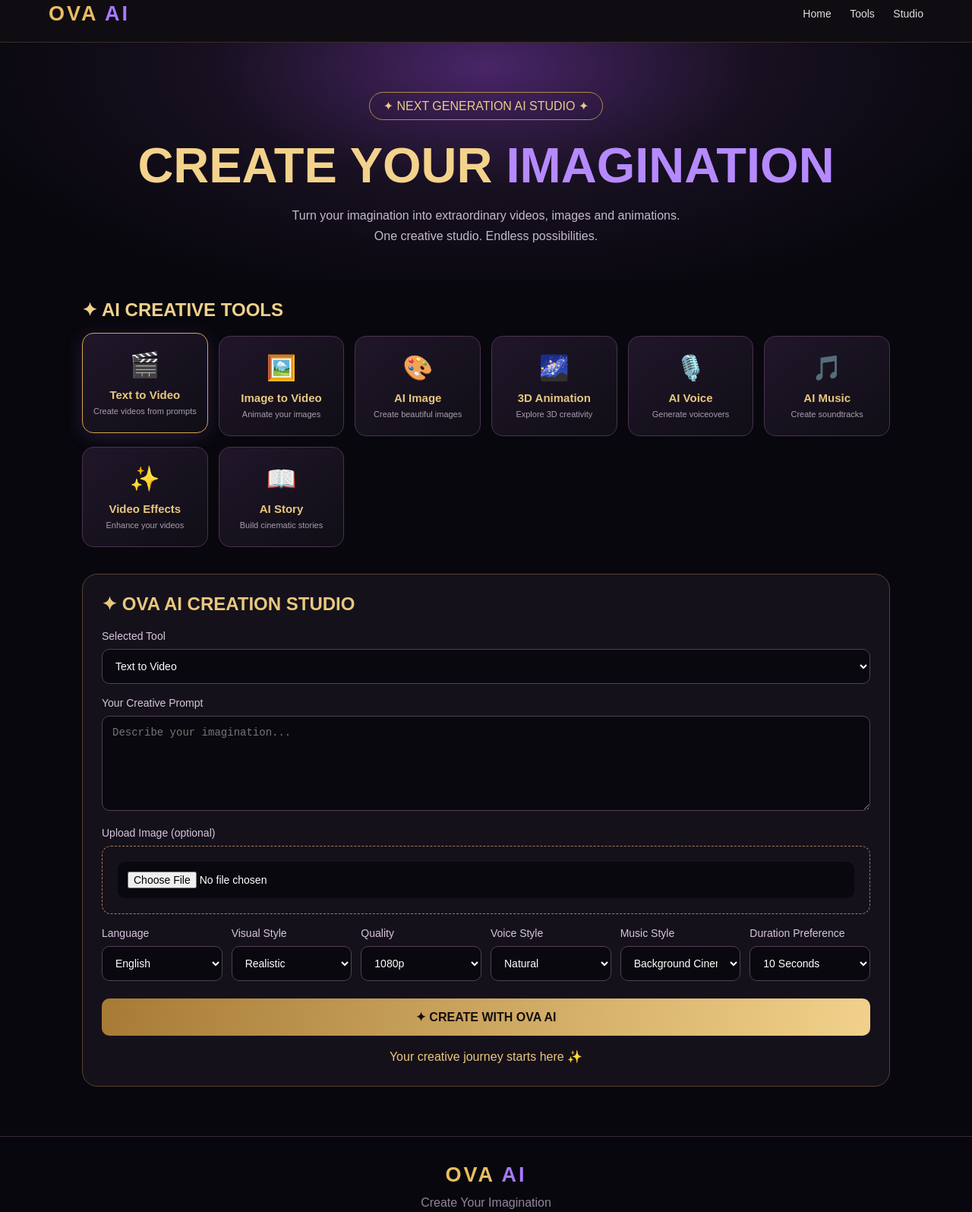
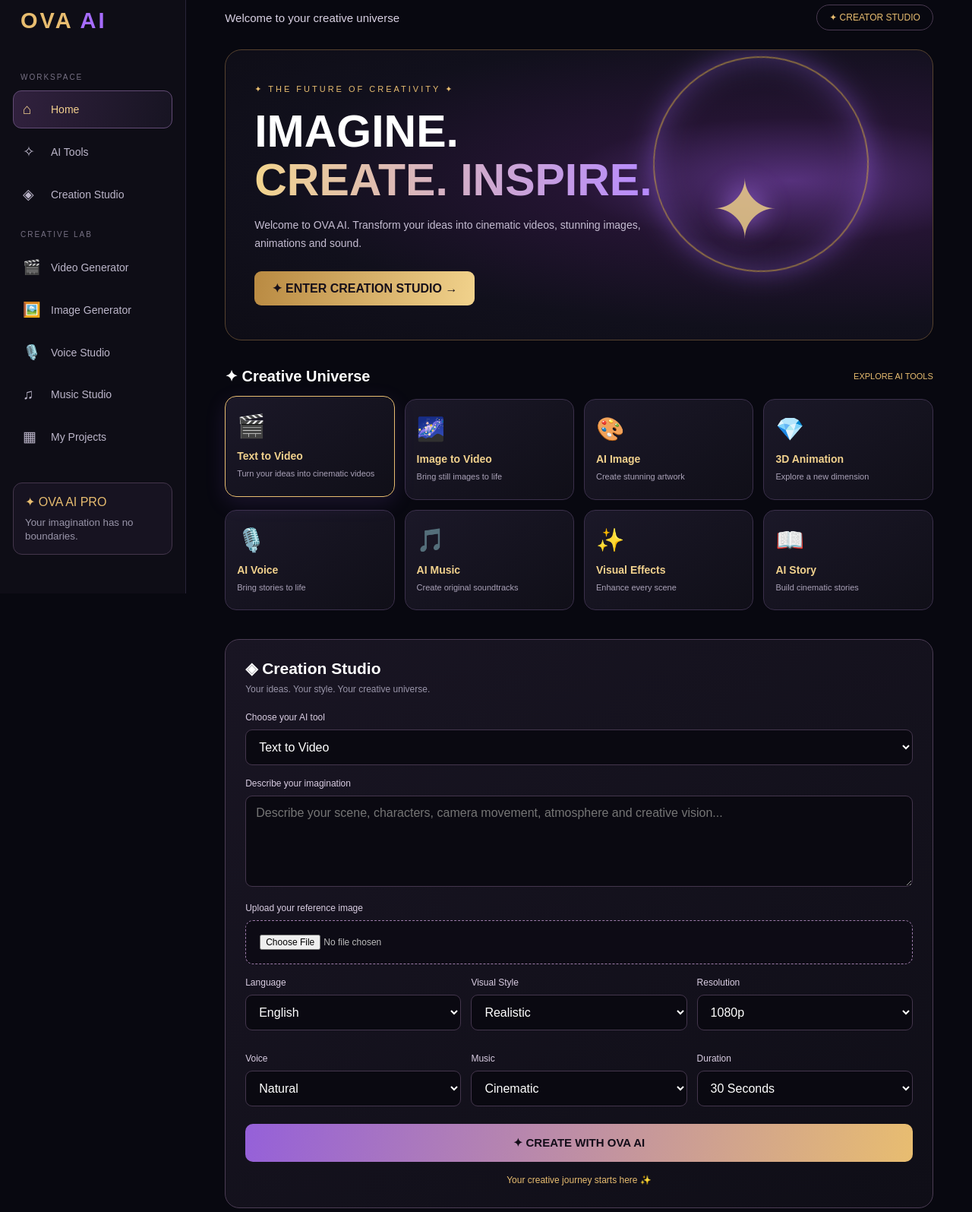
Before and after one commit to kidstimezone4-cmd/Ova-AI, a plain HTML site: page index.html in a window 1280 px wide. Shown: the part 19-1614 px from the top of the page at 76% size. Drawn offline with Linux system fonts and the light colour scheme.

Commit message:
Update title and enhance HTML structure

```diff
--- a/index.html
+++ b/index.html
@@ -4,183 +4,213 @@
 <head>
 <meta charset="UTF-8">
 <meta name="viewport" content="width=device-width, initial-scale=1.0">
-<title>OVA AI - Create Your Imagination</title>
+<title>OVA AI | Future Creative Studio</title>
 <style>
-*{box-sizing:border-box;margin:0;padding:0}
-body{background:#08070d;color:#fff;font-family:Arial,sans-serif}
-header{height:75px;padding:15px 5%;display:flex;align-items:center;justify-content:space-between;border-bottom:1px solid #392b20;background:#100d12}
-.logo{font-size:27px;font-weight:900;color:#e9bd63;letter-spacing:3px}
-.logo span{color:#a77aff}
-nav a{color:#ddd;text-decoration:none;margin-left:20px;font-size:14px}
-.hero{text-align:center;padding:65px 20px 45px;background:radial-gradient(ellipse at 50% 10%,#492568 0%,#171020 40%,#08070d 80%)}
-.hero h1{font-size:clamp(36px,7vw,65px);color:#f3d28b;margin-bottom:15px}
-.hero h1 span{color:#b68aff}
-.hero p{color:#c6b9cf;font-size:16px;line-height:1.7}
-.tag{display:inline-block;border:1px solid #b38a4c;color:#eacb8b;padding:8px 18px;border-radius:30px;margin-bottom:22px}
-.container{max-width:1100px;margin:auto;padding:25px 18px}
-.section-title{font-size:24px;color:#f0d18c;margin-bottom:20px}
-.tools{display:grid;grid-template-columns:repeat(auto-fit,minmax(145px,1fr));gap:14px}
-.tool{background:linear-gradient(145deg,#201629,#100e16);border:1px solid #49324e;border-radius:15px;padding:22px 12px;text-align:center;cursor:pointer;transition:.25s}
-.tool:hover,.tool.active{border-color:#d5a64e;transform:translateY(-4px);box-shadow:0 5px 25px #9d65d333}
-.tool .ico{font-size:32px;margin-bottom:12px}
-.tool h3{font-size:15px;color:#e9c77d}
-.tool p{font-size:11px;color:#a99cad;margin-top:7px}
-.studio{margin-top:35px;background:#15111b;border:1px solid #59412e;border-radius:20px;padding:25px}
-.studio h2{color:#e9c77d;margin-bottom:20px}
-label{display:block;color:#d7c5dc;margin:17px 0 9px;font-size:14px}
-textarea,select,input{width:100%;background:#09080e;color:white;border:1px solid #514052;border-radius:10px;padding:13px;font-size:14px}
-textarea{min-height:125px;resize:vertical}
-select{cursor:pointer}
-.options{display:grid;grid-template-columns:repeat(auto-fit,minmax(140px,1fr));gap:12px}
-button{background:linear-gradient(100deg,#a77b36,#f1d18b);color:#160f0a;border:0;padding:15px 24px;border-radius:10px;font-weight:bold;cursor:pointer}
-button:hover{filter:brightness(1.15)}
-.generate{width:100%;margin-top:23px;font-size:16px}
-#status{margin-top:15px;color:#e9c77d;text-align:center;line-height:1.6}
-.upload{border:1px dashed #a77b52;border-radius:12px;padding:20px;text-align:center}
-.upload input{border:0}
-#preview{max-width:100%;max-height:220px;margin-top:12px;border-radius:10px}
-footer{text-align:center;padding:35px;color:#93859b;border-top:1px solid #382a3c;margin-top:40px}
-@media(max-width:600px){nav a{margin-left:8px;font-size:11px}.studio{padding:17px}.hero{padding-top:45px}}
+*{margin:0;padding:0;box-sizing:border-box}
+:root{--gold:#e8bd70;--purple:#a66cff;--bg:#080810;--panel:#13121e;--muted:#9995a9}
+body{background:var(--bg);color:white;font-family:Arial,sans-serif;min-height:100vh}
+button,select,textarea{font:inherit}
+button{cursor:pointer}
+.app{display:flex;min-height:100vh}
+.sidebar{width:245px;position:fixed;inset:0 auto 0 0;background:#0e0d16;border-right:1px solid #292438;padding:25px 17px;z-index:5;overflow-y:auto}
+.logo{font-size:29px;font-weight:900;letter-spacing:3px;color:var(--gold);padding:5px 10px 30px}
+.logo span{color:var(--purple)}
+.side-label{font-size:10px;letter-spacing:2px;color:#777184;margin:22px 10px 12px}
+.nav{display:flex;align-items:center;gap:13px;padding:13px 12px;margin:5px 0;border-radius:11px;color:#bcb6ca;font-size:14px;cursor:pointer;border:1px solid transparent}
+.nav:hover,.nav.active{background:linear-gradient(100deg,#31213e,#171422);border-color:#624b75;color:#f1ce8e}
+.nav i{font-style:normal;font-size:19px;width:24px}
+.sidebar-bottom{margin-top:35px;border:1px solid #44364c;padding:15px;border-radius:12px;background:#171321}
+.sidebar-bottom small{color:var(--muted)}
+.main{margin-left:245px;width:calc(100% - 245px);padding:25px 4% 50px}
+.topbar{display:flex;justify-content:space-between;align-items:center;margin-bottom:25px}
+.topbar h3{font-size:15px;color:#d8d0e3;font-weight:500}
+.profile{border:1px solid #493950;border-radius:30px;padding:9px 16px;color:var(--gold);font-size:12px}
+.hero{position:relative;overflow:hidden;border:1px solid #56422f;border-radius:22px;padding:45px 38px;background:radial-gradient(ellipse at 80% 45%,#56317c 0%,#241432 28%,#11101c 65%,#0e0d16 100%);min-height:300px;display:flex;align-items:center}
+.hero:before{content:"";position:absolute;width:280px;height:280px;border:2px solid #e5b75b88;border-radius:50%;right:9%;top:8px;box-shadow:0 0 35px #a66cff66,inset 0 0 40px #a66cff55;animation:spin 22s linear infinite}
+.hero:after{content:"✦";position:absolute;right:22%;top:40%;font-size:100px;color:#f2d38e;text-shadow:0 0 35px #b57aff;animation:pulse 3s infinite}
+@keyframes spin{to{transform:rotate(360deg)}}
+@keyframes pulse{50%{transform:scale(1.15);opacity:.6}}
+.hero-content{position:relative;z-index:2;max-width:570px}
+.tag{color:var(--gold);font-size:11px;letter-spacing:3px;margin-bottom:18px}
+.hero h1{font-size:clamp(35px,5vw,59px);line-height:1.08;margin-bottom:16px}
+.gradient{background:linear-gradient(90deg,#f2d48d,#b68aff);color:transparent;background-clip:text}
+.hero p{color:#c5bdd2;line-height:1.7;font-size:14px}
+.hero-btn{margin-top:24px;background:linear-gradient(100deg,#b98a42,#f1d28c);border:0;padding:13px 23px;border-radius:9px;font-weight:bold;color:#17101a}
+.section{margin-top:35px}
+.section-head{display:flex;justify-content:space-between;align-items:center;margin-bottom:18px}
+.section-head h2{font-size:20px}
+.section-head span{font-size:11px;color:var(--gold)}
+.tools{display:grid;grid-template-columns:repeat(4,minmax(0,1fr));gap:13px}
+.tool{background:linear-gradient(145deg,#1b1828,#100f18);border:1px solid #3b304b;border-radius:15px;padding:21px 15px;cursor:pointer;transition:.25s}
+.tool:hover,.tool.active{border-color:var(--gold);transform:translateY(-4px);box-shadow:0 8px 28px #a66cff20}
+.tool-icon{font-size:30px;margin-bottom:14px}
+.tool h3{font-size:14px;color:#f1d18d;margin-bottom:7px}
+.tool p{font-size:11px;color:#aaa2b8;line-height:1.5}
+.studio{margin-top:38px;background:linear-gradient(145deg,#191523,#0f0e17);border:1px solid #4b3c54;border-radius:19px;padding:26px}
+.studio h2{font-size:21px;margin-bottom:8px}
+.subtitle{font-size:12px;color:var(--muted);margin-bottom:23px}
+label{display:block;color:#d9cde2;font-size:12px;margin:17px 0 9px}
+textarea,select{width:100%;background:#0a0911;border:1px solid #44364d;border-radius:9px;color:white;padding:13px;outline:none}
+textarea{min-height:120px;resize:vertical}
+select:focus,textarea:focus{border-color:var(--purple)}
+.grid{display:grid;grid-template-columns:repeat(3,1fr);gap:13px}
+.upload{border:1px dashed #9d7caa;padding:18px;border-radius:10px;background:#0d0b15}
+.upload input{width:100%;color:#bbb;font-size:12px}
+#preview{max-width:100%;max-height:160px;margin-top:12px;border-radius:8px}
+.generate{width:100%;margin-top:23px;padding:16px;border:0;border-radius:10px;background:linear-gradient(100deg,#9560d9,#e8bd70);color:#130d19;font-weight:900;font-size:15px}
+#status{margin-top:15px;text-align:center;color:var(--gold);font-size:12px;line-height:1.6}
+.gallery{display:grid;grid-template-columns:repeat(3,1fr);gap:13px}
+.gallery-card{background:#15121e;border:1px solid #382e43;border-radius:12px;padding:20px;text-align:center;color:#c5b6d3}
+.gallery-card div{font-size:28px;margin-bottom:10px}
+footer{text-align:center;color:#766d80;font-size:11px;padding:35px}
+.mobile-head{display:none}
+@media(max-width:900px){.tools{grid-template-columns:repeat(2,1fr)}.main{padding:20px 3%}}
+@media(max-width:650px){
+.sidebar{display:none}
+.main{margin:0;width:100%;padding:15px}
+.mobile-head{display:flex;justify-content:space-between;align-items:center;margin-bottom:18px}
+.topbar{display:none}
+.hero{padding:35px 20px;min-height:310px}
+.hero:before{right:-90px;opacity:.6}
+.hero:after{right:5%;font-size:65px}
+.hero-content{max-width:90%}
+.grid{grid-template-columns:repeat(2,1fr)}
+.gallery{grid-template-columns:repeat(2,1fr)}
+.studio{padding:18px}
+}
 </style>
 </head>
 <body>
-<header>
+<div class="app">
+<aside class="sidebar">
 <div class="logo">OVA <span>AI</span></div>
-<nav>
-<a href="#home">Home</a>
-<a href="#tools">Tools</a>
-<a href="#studio">Studio</a>
-</nav>
-</header>
+<div class="side-label">WORKSPACE</div>
+<div class="nav active" data-target="home"><i>⌂</i> Home</div>
+<div class="nav" data-target="tools"><i>✧</i> AI Tools</div>
+<div class="nav" data-target="studio"><i>◈</i> Creation Studio</div>
+<div class="side-label">CREATIVE LAB</div>
+<div class="nav" data-mode="Text to Video"><i>🎬</i> Video Generator</div>
+<div class="nav" data-mode="AI Image"><i>🖼️</i> Image Generator</div>
+<div class="nav" data-mode="AI Voice"><i>🎙️</i> Voice Studio</div>
+<div class="nav" data-mode="AI Music"><i>♫</i> Music Studio</div>
+<div class="nav" data-target="gallery"><i>▦</i> My Projects</div>
+<div class="sidebar-bottom">
+<div style="color:var(--gold);margin-bottom:8px">✦ OVA AI PRO</div>
+<small>Your imagination has no boundaries.</small>
+</div>
+</aside>
+
+<main class="main">
+<div class="mobile-head">
+<div class="logo">OVA <span>AI</span></div>
+<div class="profile">CREATOR</div>
+</div>
+<div class="topbar">
+<h3>Welcome to your creative universe</h3>
+<div class="profile">✦ CREATOR STUDIO</div>
+</div>
 
 <section class="hero" id="home">
-<div class="tag">✦ NEXT GENERATION AI STUDIO ✦</div>
-<h1>CREATE YOUR <span>IMAGINATION</span></h1>
-<p>Turn your imagination into extraordinary videos, images and animations.<br>One creative studio. Endless possibilities.</p>
+<div class="hero-content">
+<div class="tag">✦ THE FUTURE OF CREATIVITY ✦</div>
+<h1>IMAGINE.<br><span class="gradient">CREATE. INSPIRE.</span></h1>
+<p>Welcome to OVA AI. Transform your ideas into cinematic videos, stunning images, animations and sound.</p>
+<button class="hero-btn" onclick="document.getElementById('studio').scrollIntoView({behavior:'smooth'})">✦ ENTER CREATION STUDIO →</button>
+</div>
 </section>
 
-<main class="container" id="tools">
-<h2 class="section-title">✦ AI CREATIVE TOOLS</h2>
+<section class="section" id="tools">
+<div class="section-head"><h2>✦ Creative Universe</h2><span>EXPLORE AI TOOLS</span></div>
 <div class="tools">
-<div class="tool active" data-mode="Text to Video"><div class="ico">🎬</div><h3>Text to Video</h3><p>Create videos from prompts</p></div>
-<div class="tool" data-mode="Image to Video"><div class="ico">🖼️</div><h3>Image to Video</h3><p>Animate your images</p></div>
-<div class="tool" data-mode="AI Image"><div class="ico">🎨</div><h3>AI Image</h3><p>Create beautiful images</p></div>
-<div class="tool" data-mode="3D Animation"><div class="ico">🌌</div><h3>3D Animation</h3><p>Explore 3D creativity</p></div>
-<div class="tool" data-mode="AI Voice"><div class="ico">🎙️</div><h3>AI Voice</h3><p>Generate voiceovers</p></div>
-<div class="tool" data-mode="AI Music"><div class="ico">🎵</div><h3>AI Music</h3><p>Create soundtracks</p></div>
-<div class="tool" data-mode="Video Effects"><div class="ico">✨</div><h3>Video Effects</h3><p>Enhance your videos</p></div>
-<div class="tool" data-mode="AI Story"><div class="ico">📖</div><h3>AI Story</h3><p>Build cinematic stories</p></div>
+<div class="tool active" data-mode="Text to Video"><div class="tool-icon">🎬</div><h3>Text to Video</h3><p>Turn your ideas into cinematic videos</p></div>
+<div class="tool" data-mode="Image to Video"><div class="tool-icon">🌌</div><h3>Image to Video</h3><p>Bring still images to life</p></div>
+<div class="tool" data-mode="AI Image"><div class="tool-icon">🎨</div><h3>AI Image</h3><p>Create stunning artwork</p></div>
+<div class="tool" data-mode="3D Animation"><div class="tool-icon">💎</div><h3>3D Animation</h3><p>Explore a new dimension</p></div>
+<div class="tool" data-mode="AI Voice"><div class="tool-icon">🎙️</div><h3>AI Voice</h3><p>Bring stories to life</p></div>
+<div class="tool" data-mode="AI Music"><div class="tool-icon">🎵</div><h3>AI Music</h3><p>Create original soundtracks</p></div>
+<div class="tool" data-mode="Video Effects"><div class="tool-icon">✨</div><h3>Visual Effects</h3><p>Enhance every scene</p></div>
+<div class="tool" data-mode="AI Story"><div class="tool-icon">📖</div><h3>AI Story</h3><p>Build cinematic stories</p></div>
 </div>
+</section>
 
-<section class="studio" id="studio">
-<h2>✦ OVA AI CREATION STUDIO</h2>
-<label>Selected Tool</label>
+<section class="studio section" id="studio">
+<h2>◈ Creation Studio</h2>
+<p class="subtitle">Your ideas. Your style. Your creative universe.</p>
+
+<label>Choose your AI tool</label>
 <select id="mode">
-<option>Text to Video</option>
-<option>Image to Video</option>
-<option>AI Image</option>
-<option>3D Animation</option>
-<option>AI Voice</option>
-<option>AI Music</option>
-<option>Video Effects</option>
-<option>AI Story</option>
+<option>Text to Video</option><option>Image to Video</option>
+<option>AI Image</option><option>3D Animation</option>
+<option>AI Voice</option><option>AI Music</option>
+<option>Video Effects</option><option>AI Story</option>
 </select>
 
-<label>Your Creative Prompt</label>
-<textarea id="prompt" placeholder="Describe your imagination..."></textarea>
+<label>Describe your imagination</label>
+<textarea id="prompt" placeholder="Describe your scene, characters, camera movement, atmosphere and creative vision..."></textarea>
 
-<label>Upload Image (optional)</label>
+<label>Upload your reference image</label>
 <div class="upload">
 <input type="file" id="image" accept="image/*">
 <img id="preview" hidden>
 </div>
 
-<div class="options">
-<div>
-<label>Language</label>
-<select id="language">
-<option>English</option><option>Tamil</option><option>Hindi</option>
-<option>Arabic</option><option>All Languages</option>
-</select>
+<div class="grid">
+<div><label>Language</label>
+<select id="language"><option>English</option><option>Tamil</option><option>Hindi</option><option>Arabic</option><option>All Languages</option></select></div>
+<div><label>Visual Style</label>
+<select id="style"><option>Realistic</option><option>3D Animation</option><option>2D Animation</option><option>Cinematic</option><option>Anime</option><option>Fantasy</option></select></div>
+<div><label>Resolution</label>
+<select id="quality"><option>1080p</option><option>2K</option><option>4K</option></select></div>
+<div><label>Voice</label>
+<select id="voice"><option>Natural</option><option>Male</option><option>Female</option><option>Child</option><option>Dramatic</option></select></div>
+<div><label>Music</label>
+<select id="music"><option>Cinematic</option><option>Emotional</option><option>Action</option><option>Fantasy</option><option>None</option></select></div>
+<div><label>Duration</label>
+<select id="duration"><option>30 Seconds</option><option>1 Minute</option><option>5 Minutes</option><option>10 Minutes</option><option>Custom Long Video</option></select></div>
 </div>
-<div>
-<label>Visual Style</label>
-<select id="style">
-<option>Realistic</option><option>3D Animation</option>
-<option>2D Animation</option><option>Cinematic</option>
-<option>Anime</option><option>Fantasy</option>
-</select>
-</div>
-<div>
-<label>Quality</label>
-<select id="quality">
-<option>1080p</option><option>2K</option><option>4K</option>
-</select>
-</div>
-<div>
-<label>Voice Style</label>
-<select id="voice">
-<option>Natural</option><option>Male</option>
-<option>Female</option><option>Child</option>
-<option>Dramatic</option>
-</select>
-</div>
-<div>
-<label>Music Style</label>
-<select id="music">
-<option>Background Cinematic</option><option>Emotional</option>
-<option>Action</option><option>Fantasy</option>
-<option>None</option>
-</select>
-</div>
-<div>
-<label>Duration Preference</label>
-<select id="duration">
-<option>10 Seconds</option><option>30 Seconds</option>
-<option>1 Minute</option><option>5 Minutes</option>
-<option>Custom / Long Video</option>
-</select>
-</div>
-</div>
-
 <button class="generate" id="generate">✦ CREATE WITH OVA AI</button>
 <div id="status">Your creative journey starts here ✨</div>
 </section>
+
+<section class="section" id="gallery">
+<div class="section-head"><h2>✦ Your Creative Space</h2><span>MY WORKSPACE</span></div>
+<div class="gallery">
+<div class="gallery-card"><div>🎬</div>Video Projects</div>
+<div class="gallery-card"><div>🖼️</div>Image Projects</div>
+<div class="gallery-card"><div>🎵</div>Audio Projects</div>
+</div>
+</section>
+<footer>OVA AI © 2026 · CREATE YOUR OWN UNIVERSE</footer>
 </main>
-
-<footer>
-<div class="logo">OVA <span>AI</span></div>
-<p style="margin-top:12px">Create Your Imagination</p>
-<p style="margin-top:8px">© 2026 OVA AI Studio</p>
-</footer>
-
+</div>
 <script>
-const tools=document.querySelectorAll('.tool');
 const mode=document.getElementById('mode');
-tools.forEach(tool=>{
-tool.addEventListener('click',()=>{
-tools.forEach(t=>t.classList.remove('active'));
-tool.classList.add('active');
-mode.value=tool.dataset.mode;
+document.querySelectorAll('[data-mode]').forEach(el=>{
+el.addEventListener('click',()=>{
+mode.value=el.dataset.mode;
+document.querySelectorAll('.tool').forEach(t=>t.classList.toggle('active',t.dataset.mode===mode.value));
 document.getElementById('studio').scrollIntoView({behavior:'smooth'});
+});
+});
+document.querySelectorAll('[data-target]').forEach(el=>{
+el.addEventListener('click',()=>{
+document.getElementById(el.dataset.target).scrollIntoView({behavior:'smooth'});
+document.querySelectorAll('.nav').forEach(n=>n.classList.remove('active'));
+el.classList.add('active');
 });
 });
 document.getElementById('image').addEventListener('change',e=>{
 const file=e.target.files[0];
 if(file){
-const preview=document.getElementById('preview');
-preview.src=URL.createObjectURL(file);
-preview.hidden=false;
+const p=document.getElementById('preview');
+p.src=URL.createObjectURL(file);p.hidden=false;
 }
 });
 document.getElementById('generate').addEventListener('click',()=>{
 const prompt=document.getElementById('prompt').value.trim();
-if(!prompt){
-document.getElementById('status').textContent='Please enter your creative prompt first.';
-return;
-}
-document.getElementById('status').textContent=
-'✨ Your '+mode.value+' project is ready for AI engine connection. Generation requires an AI provider and API configuration.';
+const status=document.getElementById('status');
+if(!prompt){status.textContent='Please describe your imagination first.';return;}
+status.textContent='✦ Your '+mode.value+' project is prepared. Connect an AI generation provider to create your result.';
 });
 </script>
 </body>
```
